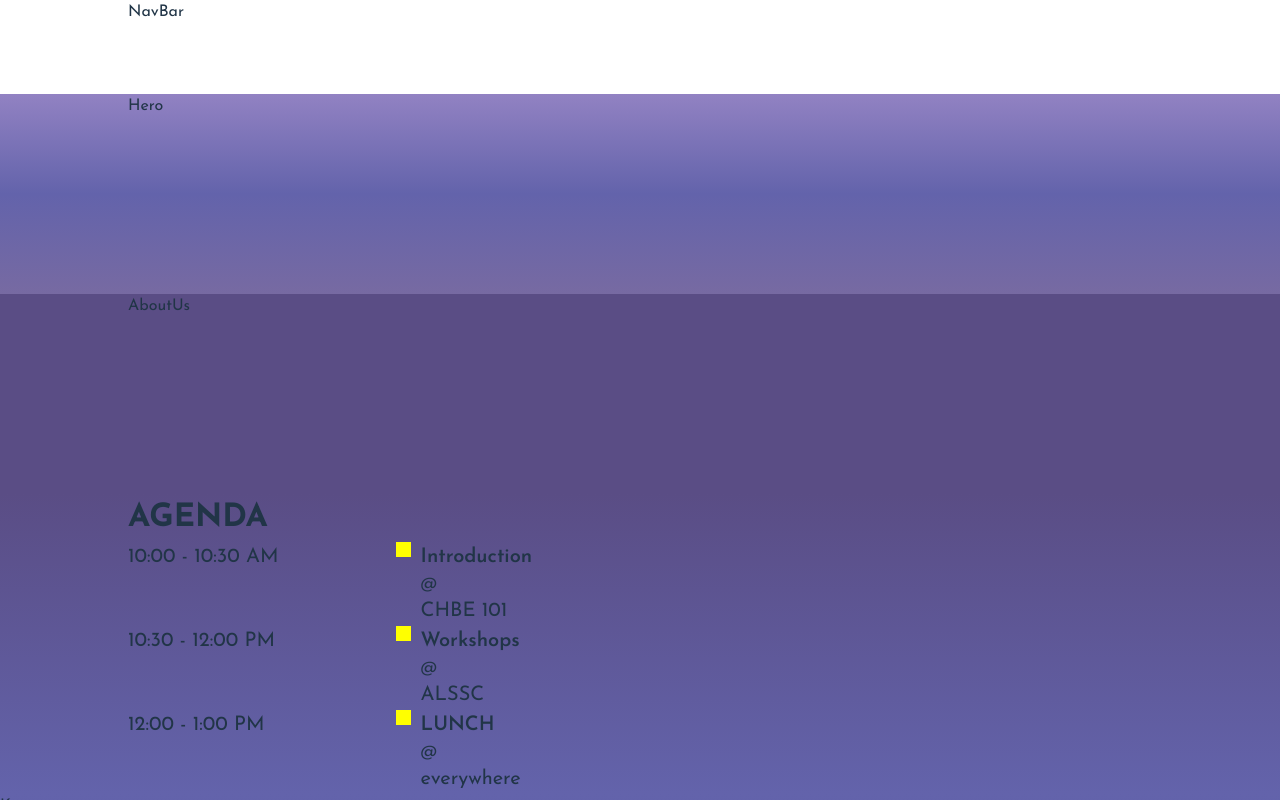
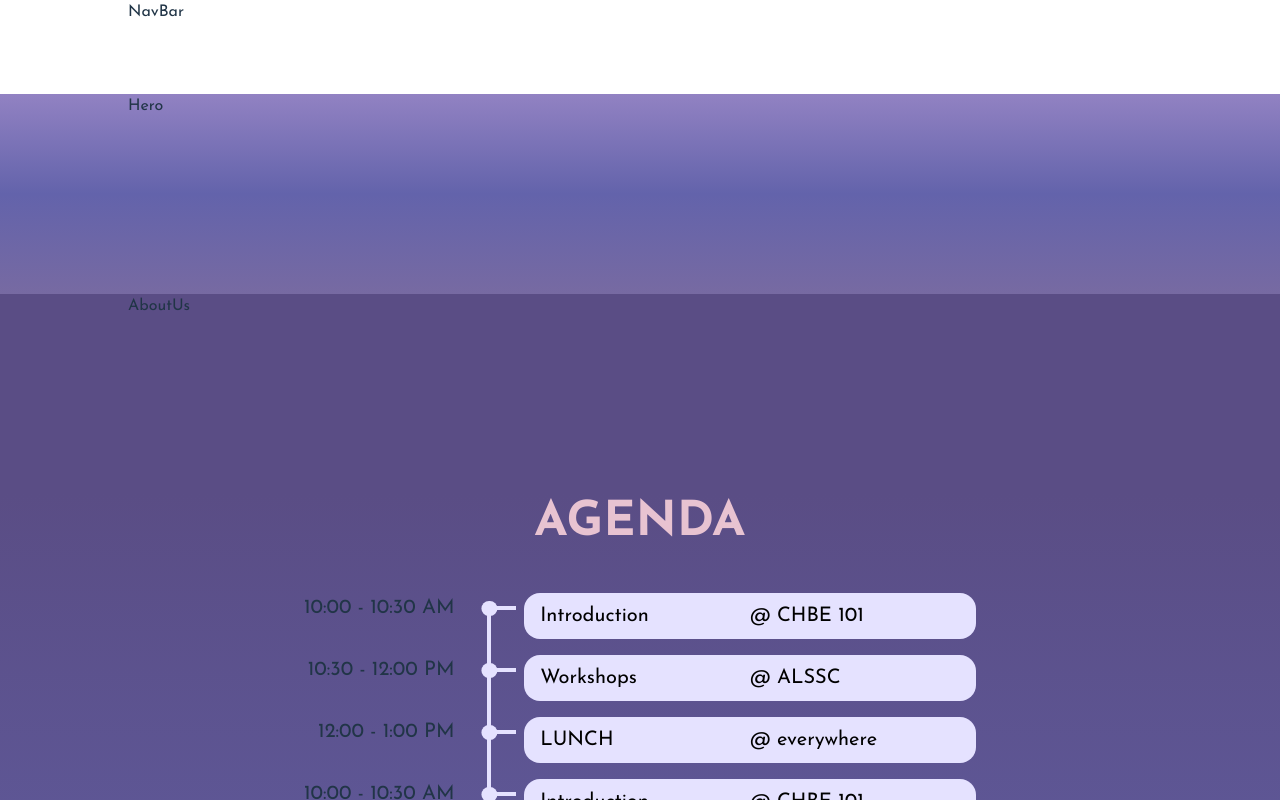
Before and after one commit to cassiemojar/gis-conference-website-2026, a React (Vite) app: page / in a window 1280 px wide. Shown: the top 800 px of the page. Built offline with nearby package versions, Linux system fonts and the light colour scheme.

Commit message:
Desktop view

```diff
--- a/package.json
+++ b/package.json
@@ -10,6 +10,9 @@
     "preview": "vite preview"
   },
   "dependencies": {
+    "@emotion/react": "^11.14.0",
+    "@emotion/styled": "^11.14.1",
+    "@mui/material": "^7.3.7",
     "react": "^19.2.0",
     "react-dom": "^19.2.0"
   },
--- a/src/data/timelineData.js
+++ b/src/data/timelineData.js
@@ -14,4 +14,44 @@ export const timelineData = [
     name: "LUNCH",
     location: "everywhere",
   },
+  {
+    time: "10:00 - 10:30 AM",
+    name: "Introduction",
+    location: "CHBE 101",
+  },
+  {
+    time: "10:30 - 12:00 PM",
+    name: "Workshops",
+    location: "ALSSC",
+  },
+  {
+    time: "12:00 - 1:00 PM",
+    name: "LUNCH",
+    location: "everywhere",
+  },
+  {
+    time: "10:00 - 10:30 AM",
+    name: "Introduction",
+    location: "CHBE 101",
+  },
+  {
+    time: "10:30 - 12:00 PM",
+    name: "Workshops",
+    location: "ALSSC",
+  },
+  {
+    time: "12:00 - 1:00 PM",
+    name: "LUNCH",
+    location: "everywhere",
+  },
+  {
+    time: "10:00 - 10:30 AM",
+    name: "Introduction",
+    location: "CHBE 101",
+  },
+  {
+    time: "10:30 - 12:00 PM",
+    name: "Workshops",
+    location: "ALSSC",
+  },
 ];
--- a/src/sections/Agenda.jsx
+++ b/src/sections/Agenda.jsx
@@ -1,43 +1,52 @@
 import "../styles/Agenda.css";
 import { timelineData } from "../data/timelineData";
+import { Typography, Box } from "@mui/material";
 
-const AgendaItem = ({ time, name, location }) => {
+const AgendaItem = ({ time, name, location, isLast }) => {
   return (
-    <div className='agenda-item'>
+    <>
       <div className='event-time'>
         <p className='p1'>{time}</p>
       </div>
       <div className='separator'>
-        {/* vertical line: lhs */}
-        <div className='lhs'>
-          <div className='point'></div>
-        </div>
-        <div className='rhs'></div>
+        <div className='separator-circle'></div>
+        {!isLast && <div className='separator-vert-line'></div>}
+        <div className='separator-horiz-line'></div>
       </div>
-      <div className='name-loc'>
-        <div className='event-name-container'>
-          <p className='p1 event-name'>{name}</p>
-        </div>
-        <div className='at'>@</div>
-        <div className='loc'>
-          <p className='p1'>{location}</p>
-        </div>
+      <div className='name-loc-card'>
+        <p className='p1 event-name'>{name}</p>
+        <p className='p1 loc'>@ {location}</p>
       </div>
-    </div>
+    </>
   );
 };
 
 export default function Agenda() {
   return (
     <div className='agenda'>
-      <div className='agenda-section'>
-        <h2>AGENDA</h2>
+      {/* <h2>AGENDA</h2> */}
+      <Typography
+        variant='h4'
+        sx={{
+          textAlign: "center",
+          color: "#E8C3D1",
+          fontFamily: "Josefin Sans",
+          fontWeight: "bold",
+          marginBottom: "40px",
+          fontSize: { xs: "2rem", sm: "2.5rem", md: "3rem" }, // Responsive font size
+          animation: "slideIn 1s ease-out", // Apply slide-in animation
+        }}
+      >
+        AGENDA
+      </Typography>
+      <div className='agenda-grid'>
         {timelineData.map((data, index) => (
           <AgendaItem
             key={`timeline_${index}`}
             time={data.time}
             name={data.name}
             location={data.location}
+            isLast={index === timelineData.length - 1}
           />
         ))}
       </div>
--- a/src/styles/Agenda.css
+++ b/src/styles/Agenda.css
@@ -1,22 +1,71 @@
-.event-name {
-  font-weight: 600;
+.agenda {
+  display: flex;
+  flex-direction: column;
+  align-items: center;
+  justify-content: center;
+  /* background-color: black; */
+
+  --circle-size: 33%;
+  --grid-gap: 1rem;
+  --bg-card: #e5e2ff;
 }
 
-.agenda-item {
+.agenda-grid {
   display: grid;
-  grid-template-columns: 1fr 0.2fr 3fr;
+  grid-template-columns: 1fr 0.25fr 3fr;
+  gap: var(--grid-gap);
 }
 
-.lhs {
-  position: relative;
-  background: #ffffff;
+.event-time {
+  text-align: right;
 }
 
-.point {
+.name-loc-card {
+  display: grid;
+  grid-template-columns: repeat(2, 1fr);
+  padding: 8px 16px;
+  background: var(--bg-card);
+  border-radius: 16px;
+  color: black;
+}
+
+.separator {
+  position: relative;
+  height: 100%;
+  /* background: green; */
+}
+
+.separator-circle {
+  background: var(--bg-card);
+  height: var(--circle-size);
+  aspect-ratio: 1 / 1;
+  border-radius: 50%;
+  top: calc(var(--circle-size) / 2);
   position: absolute;
-  top: 0;
   left: 50%;
-  width: 15px;
-  height: 15px;
-  background: yellow;
+  transform: translateX(-50%);
+  /* position: relative; */
 }
+
+.separator-vert-line {
+  position: absolute;
+  background: var(--bg-card);
+  top: calc(1.25 * var(--circle-size));
+  bottom: calc((var(--grid-gap) + 0.75 * var(--circle-size)) * -1);
+  width: 4px;
+  left: 50%;
+  transform: translateX(-50%);
+}
+
+.separator-horiz-line {
+  position: absolute;
+  background: var(--bg-card);
+  height: 4px;
+  top: calc(var(--circle-size) / 2 + var(--circle-size) / 2 - 2px);
+  left: var(--circle-size);
+  right: calc(var(--grid-gap) / 2 * -1);
+}
+
+.agenda-grid .separator:last-of-type .separator-vert-line {
+  display: none;
+}
```
Also changed, not shown: 1 other file (tests, documents, lock files or other folders).
